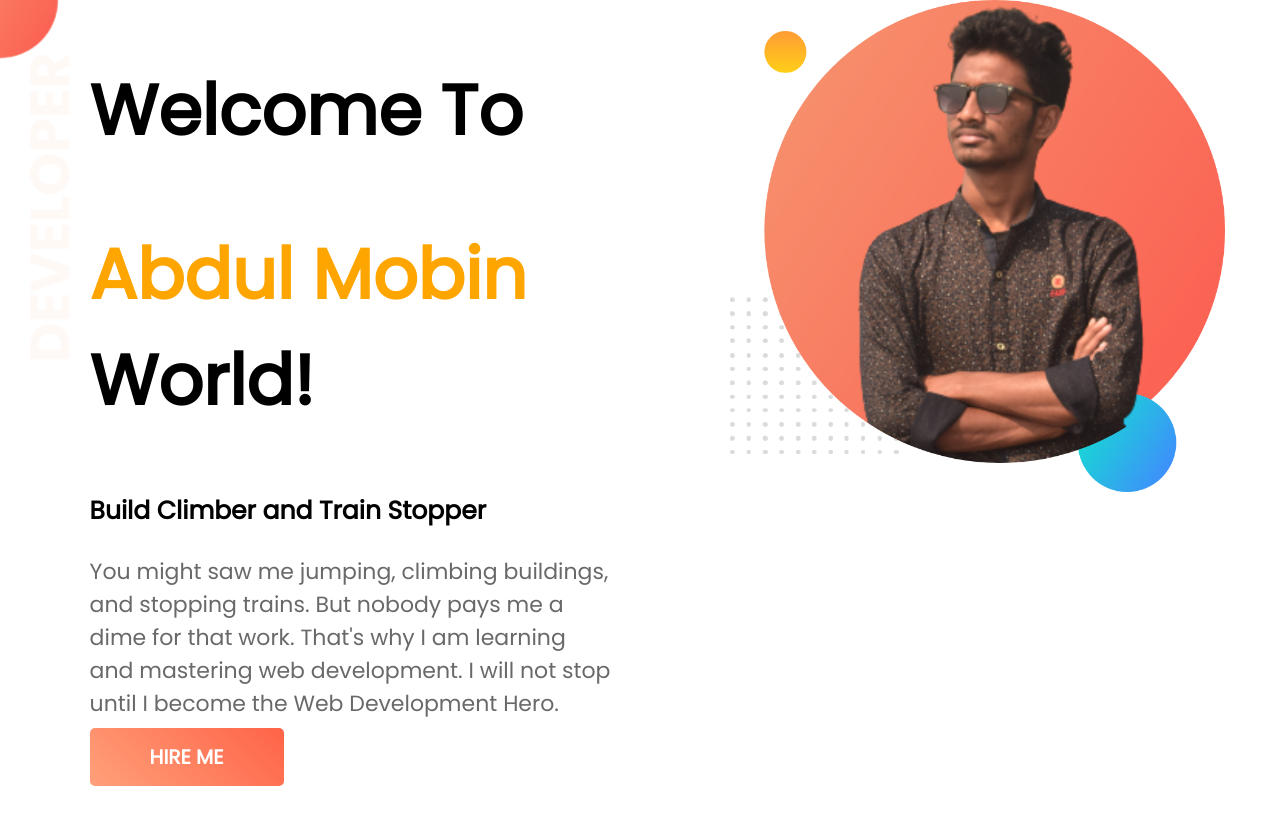
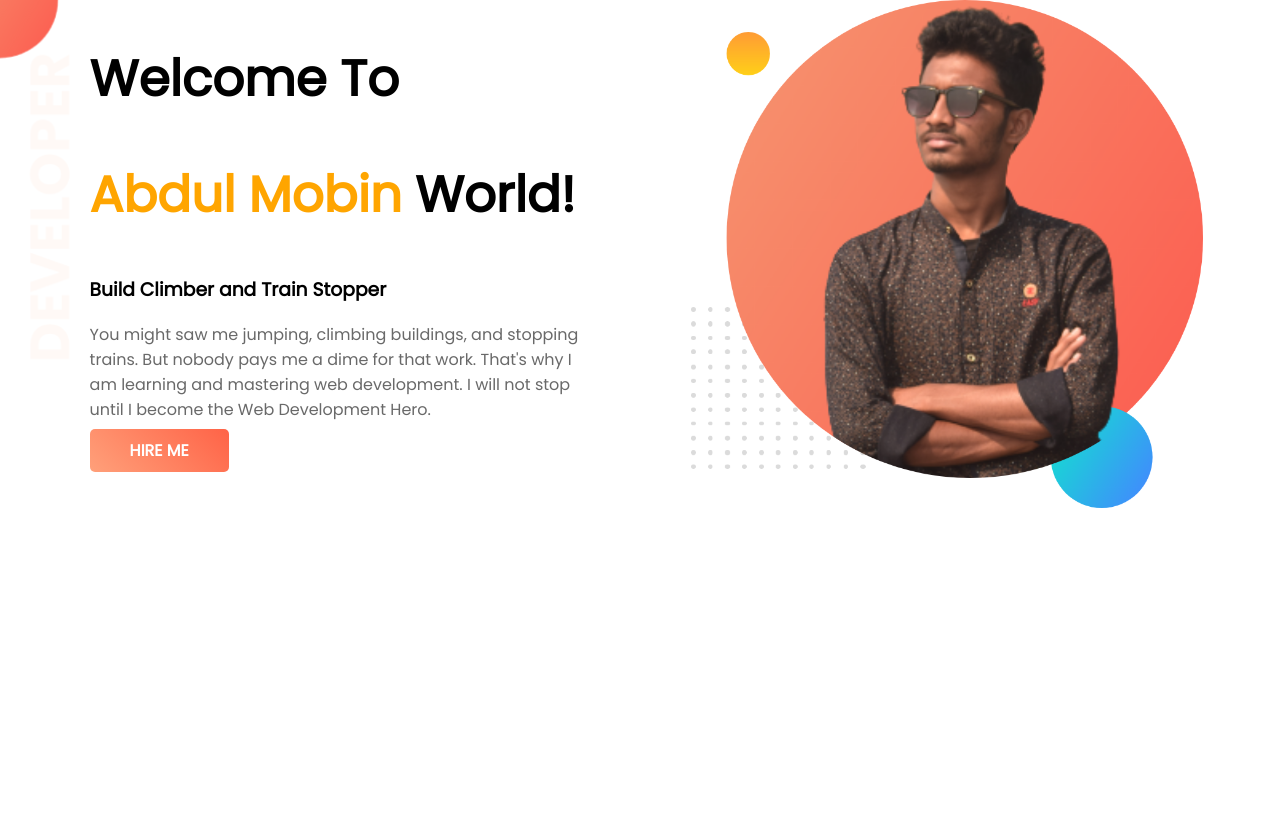
Before and after one commit to abdulmobin417/developer-portfolio, a plain HTML site: page index.html in a window 1280 px wide. Shown: the top 824 px of the page. Drawn offline with Linux system fonts and the light colour scheme.

Commit message:
first feature resolved

```diff
--- a/style.css
+++ b/style.css
@@ -1,56 +1,46 @@
-body{
-    font-family: 'Poppins', sans-serif;
+body {
+  font-family: "Poppins", sans-serif;
   margin: 0;
 }
 
-section{
+section {
   display: flex;
   height: 500px;
   padding-bottom: 150px;
 }
 
-.top-banner{
+.top-banner {
   background-image: url(./images/top-banner.png);
   background-repeat: no-repeat;
 }
 
-.half-width{
-    width:50%;
+.half-width {
+  width: 40%;
   margin-left: 5%;
   padding-left: 2%;
 }
 
-h1{
-    font-size: 70px;
+h1 {
+  font-size: 50px;
 }
 
-h1 span{
+h1 span {
   color: orange;
 }
 
-.half-width h3{
-    font-size: 25px;
+.half-width img {
+  width: 100%;
 }
 
-.half-width img{
-    width: 90%;
-}
-
-.half-width p{
-    width: 95%;
-    font-size: 22px;
-}
-
-.link-button{
+.link-button {
   text-decoration: none;
   background: linear-gradient(45deg, lightsalmon, tomato);
-    padding: 15px 60px;
+  padding: 10px 40px;
   border-radius: 5px;
   color: white;
   font-weight: 700;
-    font-size: 20px;
 }
 
-p{
+p {
   color: dimgray;
 }
```
Lines whose indentation alone changed are shown as unchanged.
